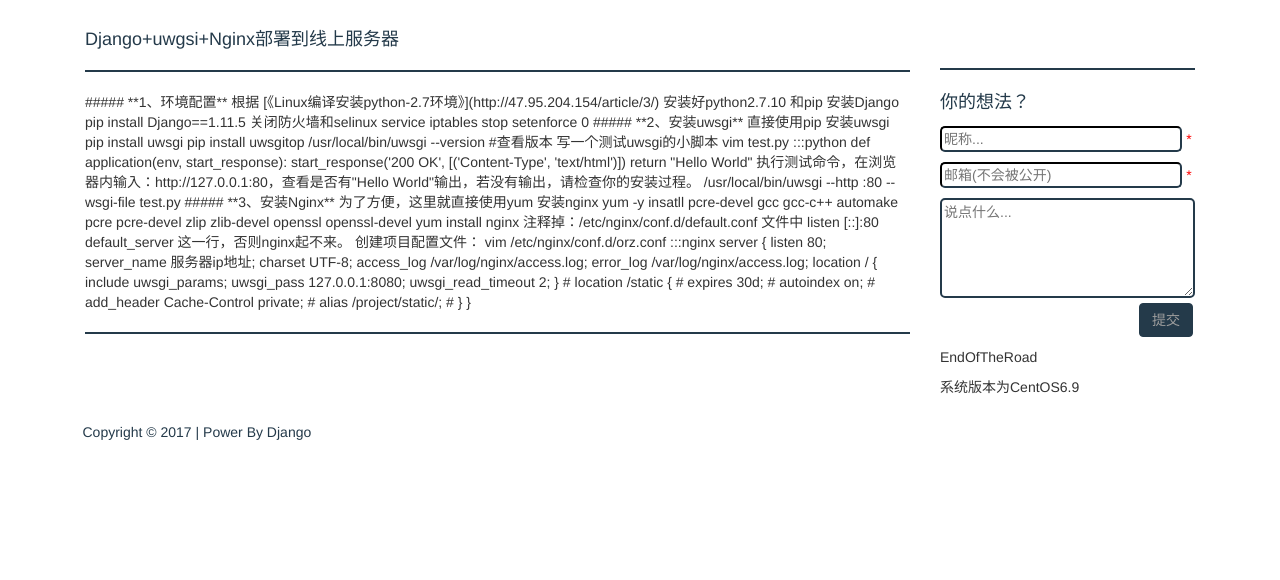
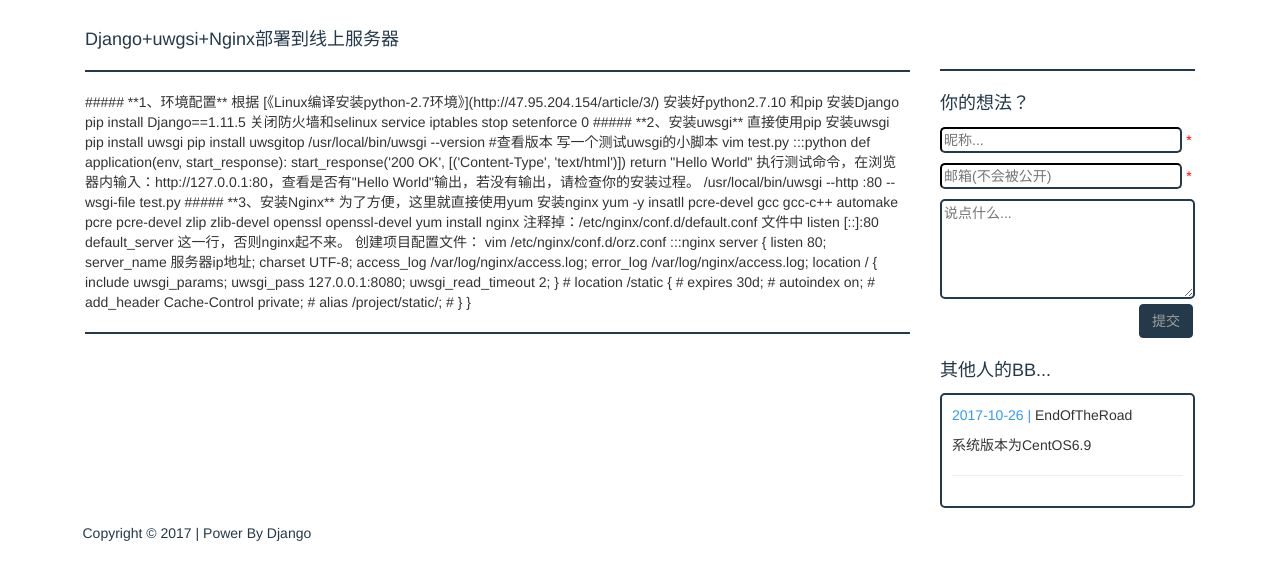
Before and after one commit to xiejia1992/Orz, a Django app: template Orz/orz_app/templates/article_detail.html in a window 1280 px wide. Shown: the part 52-632 px from the top of the page. Run offline with Django 3.2, Linux system fonts and the light colour scheme; the template is opened without the code that fills it: values that come from a table or form of the project are taken from there, others are empty; data comes from the database, SQL or seed files in the repository; both versions use the stored data as it was after the commit; parts of the project's set-up code (start-up, migrations or seed data) failed here and were passed over; some libraries are stand-ins or nearby versions.

Commit message:
add blog_comment_list css

```diff
--- a/Orz/orz_app/static/css/app_style.css
+++ b/Orz/orz_app/static/css/app_style.css
@@ -41,3 +41,8 @@ body {
   background-color: #243a4a;
   border-color: #243a4a;
 }
+.divcss {
+  border:2px solid #243a4a;
+  border-radius: 5px;
+  padding: 10px;
+}
--- a/Orz/orz_app/templates/article_detail.html
+++ b/Orz/orz_app/templates/article_detail.html
@@ -10,8 +10,9 @@
             <hr style="background-color: #243a4a;height: 2px;border: none ">
         </div>
 
+        <!-- 评论区  -->
         <div class="starter-template col-lg-3">
-            <hr style="margin-top: 48px;background-color: #243a4a;height: 2px;border: none">
+            <hr style="margin-top: 49px;background-color: #243a4a;height: 2px;border: none">
             <p class="blog-name"> 你的想法？</p>
             <form action="comment/" method="post">
                 <p>
@@ -33,11 +34,17 @@
             </form>
         </div>
 
+        <!-- 评论列表 -->
         <div class="starter-template col-lg-3">
-            {% for blog_comment in blog_comments %}
-                <p>{{ blog_comment.user_name }}</p>
-                <p>{{ blog_comment.blog_comment }}</p>
-            {% endfor %}
+            <p class="blog-name"> 其他人的BB...</p>
+            <div class="divcss">
+                {% for blog_comment in blog_comments %}
+                    <p><span style="color: #3299FF">{{ blog_comment.created_time | date:"Y-m-d" }} | </span>
+                        <span>{{ blog_comment.user_name }}</span></p>
+                    <p>{{ blog_comment.blog_comment }}</p>
+                    <hr>
+                {% endfor %}
+            </div>
         </div>
     </div>
 {% endblock %}
--- a/Orz/orz_app/views.py
+++ b/Orz/orz_app/views.py
@@ -30,7 +30,7 @@ def article_detail(request, id):
     article_all_detail.context = markdown(article_all_detail.context, ['codehilite'])
     return render_to_response("article_detail.html",
                               {'context': article_all_detail,
-                               "blog_comments": blog_comments
+                               "blog_comments": blog_comments[:10]
                                })
 
 
```
Also changed, not shown: Orz/db.sqlite3, 1 other file.
